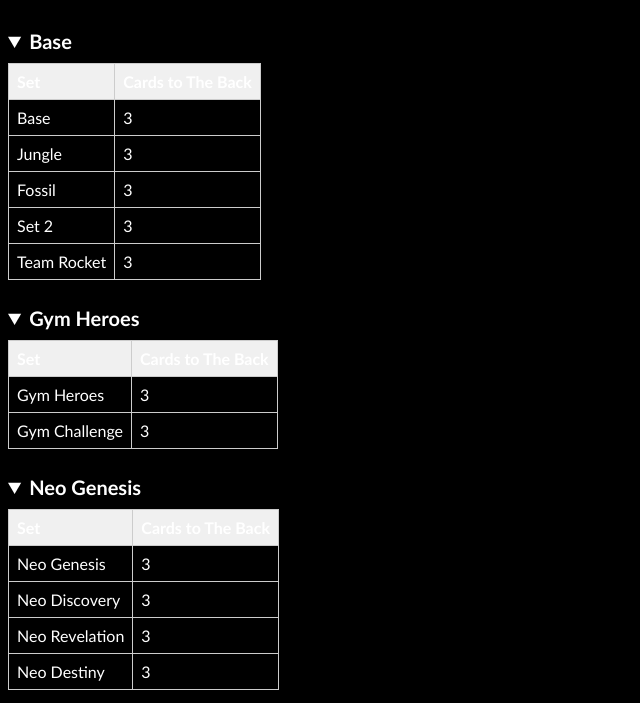
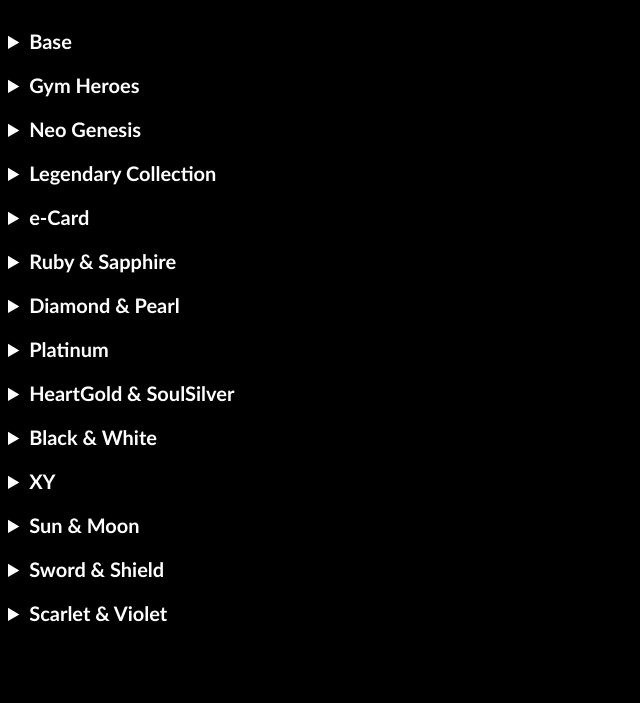
Before and after one commit to CarrotBRRR/pokemon-pack-trick, a plain HTML site: page index.html in a window 1280 px wide. Shown: the part 63-766 px from the top of the page, without its empty margins (0-640 px from the left). Drawn offline with Linux system fonts and the light colour scheme.

Commit message:
Headers closed by default

```diff
--- a/packtrick.css
+++ b/packtrick.css
@@ -1,7 +1,7 @@
 html {
-    background-color: black;
-    color: white;
-    font-family: Calibri, sans-serif;
+  background-color: black;
+  color: white;
+  font-family: Calibri, sans-serif;
 }
 
 details summary {
--- a/packtrick.js
+++ b/packtrick.js
@@ -6,7 +6,7 @@
     Object.entries(data).forEach(([sectionTitle, sets]) => {
       // Create collapsible details element
       const details = document.createElement('details');
-      details.open = true; // Set to false if you want all collapsed by default
+      // details.open = true; // Set to false if you want all collapsed by default
 
       // Create summary (clickable heading)
       const summary = document.createElement('summary');
```
